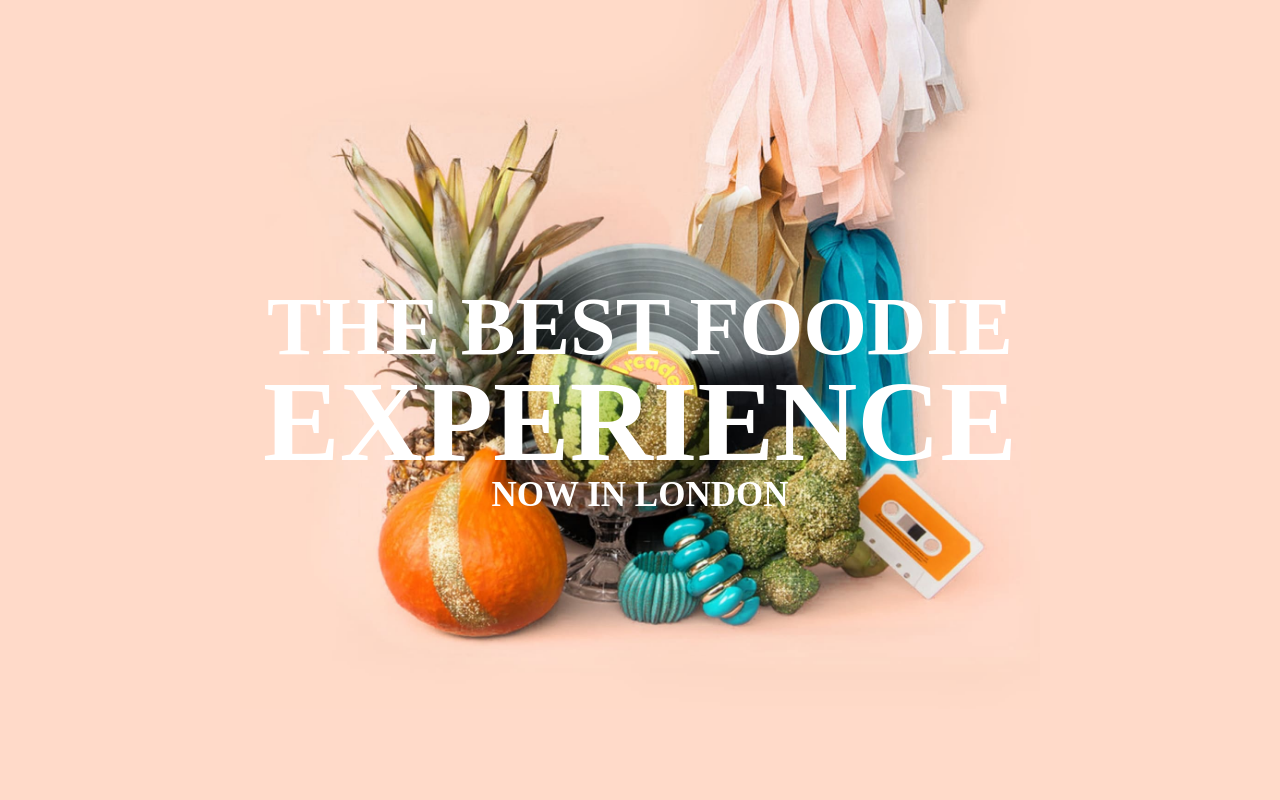
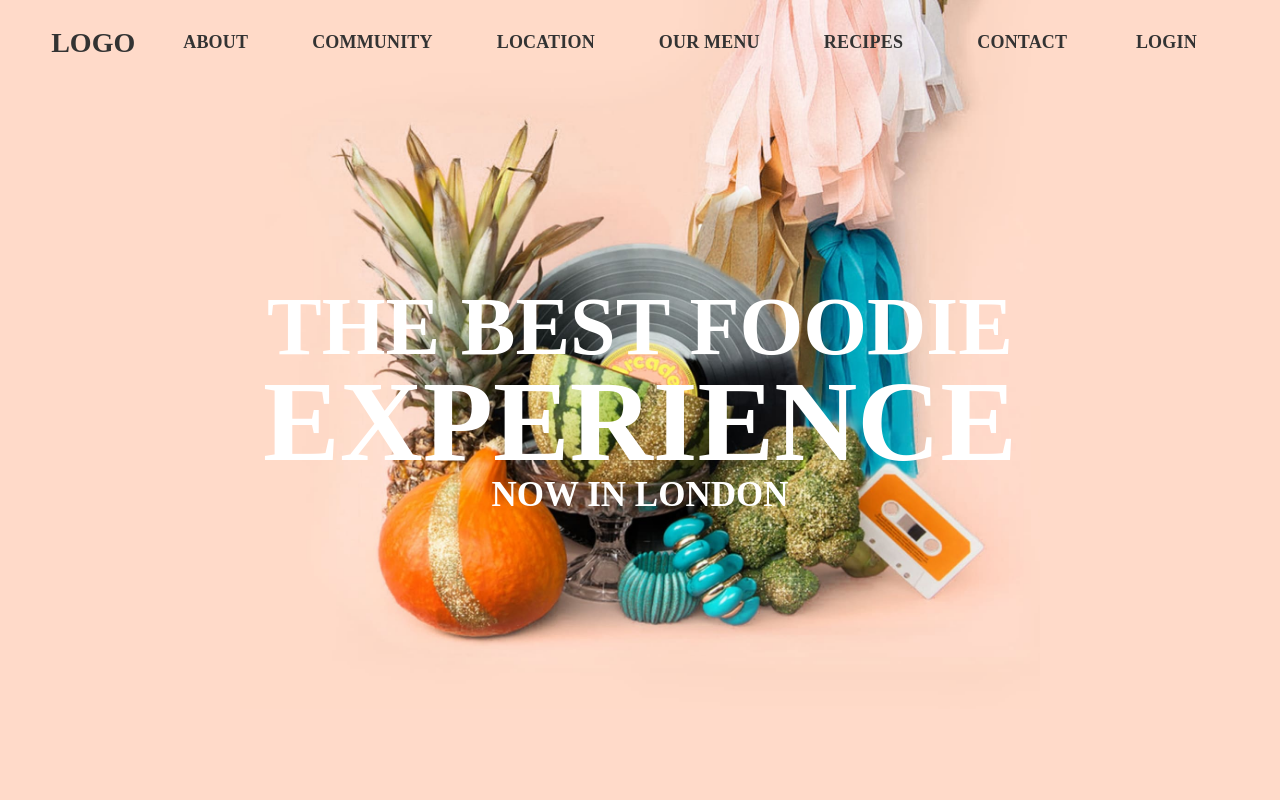
Before and after one commit to dhanukaperera/mintango-restaurant-nextjs, a Next.js app: page / in a window 1280 px wide. Shown: the top 800 px of the page. Built offline with nearby package versions, Linux system fonts and the light colour scheme.

Commit message:
add nav bar

```diff
--- /dev/null
+++ b/components/app/NavBar/NavBar.jsx
@@ -0,0 +1,56 @@
+import React from "react";
+import styled from "styled-components";
+
+const NavBar = () => {
+	return (
+		<NavBarStyles>
+			<MenuItemWrapper>
+				<Logo>LOGO</Logo>
+
+				<NavItem> ABOUT</NavItem>
+				<NavItem> COMMUNITY</NavItem>
+				<NavItem> LOCATION</NavItem>
+				<NavItem> OUR MENU</NavItem>
+				<NavItem> RECIPES</NavItem>
+			</MenuItemWrapper>
+			<div>
+				<NavItem> CONTACT</NavItem>
+				<NavItem> LOGIN</NavItem>
+			</div>
+		</NavBarStyles>
+	);
+};
+
+export default NavBar;
+
+const NavBarStyles = styled.div`
+	position: fixed;
+	top: 0;
+	display: flex;
+	justify-content: space-between;
+	width: 100vw;
+	background-color: transparent;
+	padding: 1rem 4% 0 4%;
+	z-index: 100;
+`;
+const Logo = styled.div`
+	text-align: right;
+	font: normal normal bold 28px/23px DIN Condensed;
+	letter-spacing: 0px;
+	color: #333333;
+	margin-right: 1rem;
+`;
+
+const NavItem = styled.span`
+	text-align: center;
+	font: normal normal bold 18px/52px DIN Condensed;
+	letter-spacing: 0.18px;
+	color: #333333;
+	padding: 0 2rem;
+	cursor: hand;
+`;
+
+const MenuItemWrapper = styled.div`
+	display: flex;
+	align-items: center;
+`;
--- a/pages/index.js
+++ b/pages/index.js
@@ -1,4 +1,5 @@
 import Head from "next/head";
+import NavBar from "../components/app/NavBar/NavBar";
 import CommunitySection from "../sections/CommunitySection/CommunitySection";
 import HomeSection from "../sections/Home/HomeSection";
 import LocationSection from "../sections/LocationSection/LocationSection";
@@ -13,6 +14,7 @@ export default function Home() {
 			</Head>
 
 			<main>
+				<NavBar />
 				<HomeSection />
 				<CommunitySection />
 				<LocationSection />
```
